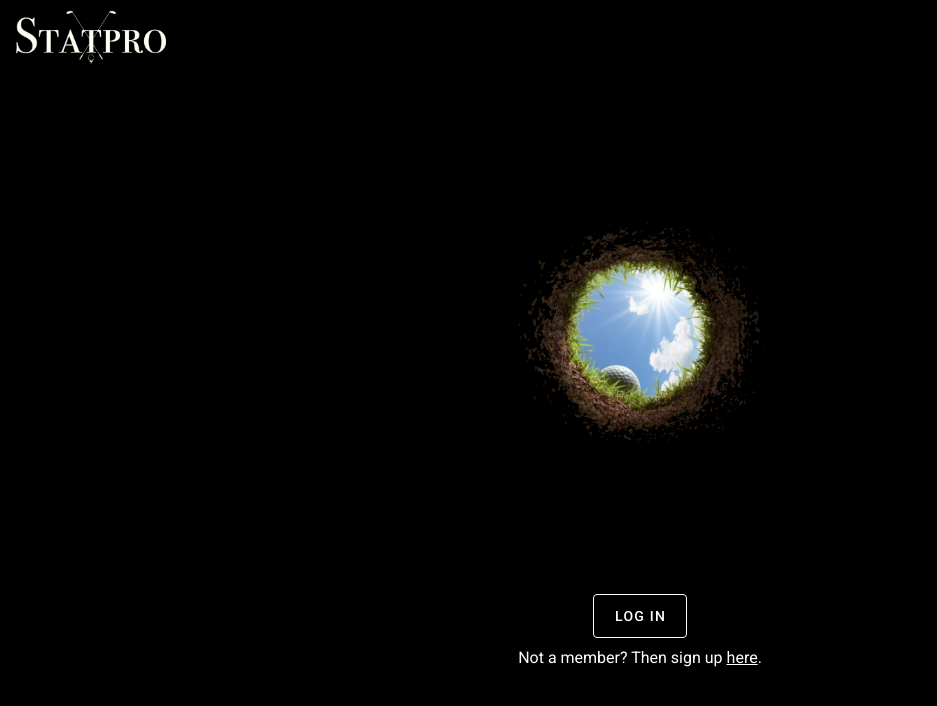
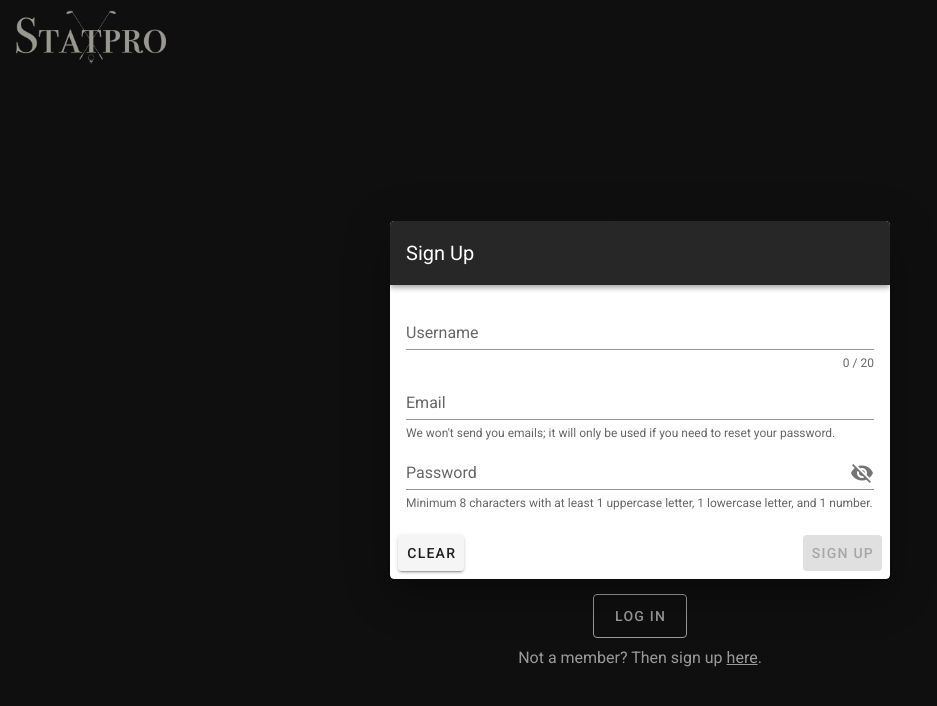
Before and after one commit to samueljohnwilson/golfpro-vue, a Vue app: page /#/ in a window 1280 px wide. Both pictures are taken after a click on the link "here". Shown: the top 706 px of the page, without its empty margins (0-937 px from the left). Built offline with nearby package versions, Linux system fonts and the light colour scheme.

Commit message:
Refactor to separate modals

```diff
--- a/src/components/Landing.vue
+++ b/src/components/Landing.vue
@@ -4,40 +4,45 @@
     text-center
     wrap
   >
-    <Modal
-      @close-modal="dialog = false"
-      :dialog="dialog"
+    <RegisterModal
+      @close-modal="registerModal = false"
+      :dialog="registerModal"
+    />
+    <LoginModal
+      @close-modal="loginModal = false"
+      :dialog="loginModal"
     />
     <v-img src="../assets/golfpro-background-small.png" max-width="250" contain/>
     <div class="auth-wrapper">
-      <router-link to='/home'>
       <v-btn
         large
         ripple
         outlined
         color="white"
-          @click.stop="dialog = true"
+        @click.stop="loginModal = true"
       >
         Log In
       </v-btn>
-      </router-link>
-      <span class="signup">Not a member? Then sign up <a>here</a>.</span>
+      <span class="signup">Not a member? Then sign up <a @click.stop="registerModal = true">here</a>.</span>
     </div>
   </v-layout>
 </template>
 <script>
-import Modal from './Modal.vue';
+import LoginModal from './LoginModal.vue';
+import RegisterModal from './RegisterModal.vue';
 export default {
   name: 'Landing',
 
   data: function() {
     return {
-      dialog: false,
+      loginModal: false,
+      registerModal: false,
     }
   },
 
   components: {
-    Modal,
+    LoginModal,
+    RegisterModal,
   }
 };
 </script>
--- a/src/components/Login.vue
+++ /dev/null
@@ -1,89 +0,0 @@
-<template>
-  <ValidationObserver ref="obs" v-slot="{ invalid, validated, passes, validate }">
-    <v-card class="elevation-12">
-      <v-toolbar dark color="dark-grey">
-        <v-toolbar-title>Sign Up</v-toolbar-title>
-      </v-toolbar>
-      <v-card-text>
-        <v-form>
-          <ValidationProvider name="username" rules="required|max:20" v-slot="{ errors, valid }">
-            <v-text-field
-              v-model="name"
-              :counter="20"
-              :error-messages="errors"
-              :success="valid"
-              label="Username"
-              required
-            ></v-text-field>
-          </ValidationProvider>
-          <ValidationProvider name="email" rules="required|email" v-slot="{ errors, valid }">
-            <v-text-field
-              v-model="email"
-              :error-messages="errors"
-              :success="valid"
-              label="Email"
-              required
-              hint="We won't send you emails; it will only be used if you need to reset your password."
-              persistent-hint
-            ></v-text-field>
-          </ValidationProvider>
-          <ValidationProvider name="password" :rules="rules.password"  v-slot="{ errors, valid }">
-            <v-text-field
-              v-model="password"
-              :type="show ? 'text' : 'password'"
-              :append-icon="show ? 'visibility' : 'visibility_off'"
-              @click:append="show = !show"
-              :error-messages="errors"
-              :success="valid"
-              label="Password"
-              required
-              hint="Minimum 8 characters with at least 1 uppercase letter, 1 lowercase letter, and 1 number."
-              persistent-hint
-            ></v-text-field>
-          </ValidationProvider>
-        </v-form>
-      </v-card-text>
-      <v-card-actions>
-        <v-btn @click="clear">Clear</v-btn>
-        <v-spacer></v-spacer>
-        <v-btn
-          color="primary"
-          @click="passes(submit)"
-          :disabled="invalid || !validated"
-        >
-          Sign Up
-        </v-btn>
-      </v-card-actions>
-    </v-card>
-  </ValidationObserver>
-</template>
-
-<script>
-import {
-  ValidationObserver,
-  ValidationProvider
-} from "vee-validate";
-import { rules } from '../validations';
-
-export default {
-  data: () => ({
-    name: "",
-    email: "",
-    password: "",
-    show: false,
-    rules
-  }),
-  components: {
-    ValidationProvider,
-    ValidationObserver
-  },
-  methods: {
-    async clear() {
-      this.name = this.email = this.password = "";
-      requestAnimationFrame(() => {
-        this.$refs.obs.reset();
-      });
-    },
-  }
-};
-</script>
--- /dev/null
+++ b/src/components/LoginModal.vue
@@ -0,0 +1,100 @@
+<template>
+  <div class="text-center">
+    <v-dialog v-model="dialogState" width="500">
+      <ValidationObserver ref="obs" v-slot="{ invalid, validated, passes, validate }">
+        <v-card>
+          <v-toolbar dark>
+            <v-toolbar-title>Log In</v-toolbar-title>
+          </v-toolbar>
+          <v-card-text>
+            <v-form>
+              <ValidationProvider name="email" rules="required" v-slot="{ errors, valid }">
+                <v-text-field
+                  autocomplete="off"
+                  v-model="email"
+                  :error-messages="errors"
+                  :success="valid"
+                  label="Email"
+                  required
+                ></v-text-field>
+              </ValidationProvider>
+              <ValidationProvider name="password" rules="required"  v-slot="{ errors, valid }">
+                <v-text-field
+                  v-model="password"
+                  :type="show ? 'text' : 'password'"
+                  :append-icon="show ? 'visibility' : 'visibility_off'"
+                  @click:append="show = !show"
+                  :error-messages="errors"
+                  :success="valid"
+                  label="Password"
+                  required
+                  hint="Minimum 8 characters with at least 1 uppercase letter, 1 lowercase letter, and 1 number."
+                  persistent-hint
+                ></v-text-field>
+              </ValidationProvider>
+            </v-form>
+          </v-card-text>
+          <v-card-actions>
+            <v-btn @click="clear">Clear</v-btn>
+            <v-spacer></v-spacer>
+            <v-btn color="green" @click="passes(submit)" :disabled="invalid || !validated">
+              Log In
+            </v-btn>
+          </v-card-actions>
+        </v-card>
+      </ValidationObserver>
+    </v-dialog>
+  </div>
+</template>
+<script>
+import {
+  ValidationObserver,
+  ValidationProvider
+} from "vee-validate";
+import { rules } from '../validations';
+
+export default {
+  name: 'LoginModal',
+  components: {
+    ValidationProvider,
+    ValidationObserver,
+  },
+  data: function() {
+    return {
+      email: "",
+      password: "",
+      show: false,
+      rules
+    }
+  },
+  props: {
+    dialog: Boolean,
+  },
+  computed: {
+    dialogState: {
+      get: function() {
+        return this.dialog
+      },
+      set: function(val) {
+        if (!val) {
+          this.$emit('close-modal');
+        }
+      }
+    }
+  },
+  methods: {
+    async clear() {
+      this.name = this.email = this.password = "";
+      requestAnimationFrame(() => {
+        this.$refs.obs.reset();
+      });
+    },
+    login() {
+      let email = this.email
+      let password = this.password
+      this.$store.dispatch('login', { email, password })
+        .then(() => this.$router.push('/'));
+    }
+  }
+};
+</script>
--- a/src/components/Modal.vue
+++ /dev/null
@@ -1,54 +0,0 @@
-<template>
-  <div class="text-center">
-    <v-dialog
-      v-model="dialogState"
-      width="500"
-    >
-      <Login/>
-    </v-dialog>
-  </div>
-</template>
-<script>
-import Login from './Login';
-
-export default {
-  name: 'Modal',
-
-  components: {
-    Login,
-  },
-
-  data: function() {
-    return {
-      email : "",
-      password : ""
-    }
-  },
-
-  props: {
-    dialog: Boolean,
-  },
-
-  computed: {
-    dialogState: {
-      get: function() {
-        return this.dialog
-      },
-      set: function(val) {
-        if (!val) {
-          this.$emit('close-modal');
-        }
-      }
-    }
-  },
-
-  methods: {
-    login: function() {
-      let email = this.email
-      let password = this.password
-      this.$store.dispatch('login', { email, password })
-        .then(() => this.$router.push('/'));
-    }
-  }
-};
-</script>
--- /dev/null
+++ b/src/components/RegisterModal.vue
@@ -0,0 +1,114 @@
+<template>
+  <div class="text-center">
+    <v-dialog v-model="dialogState" width="500">
+      <ValidationObserver ref="obs" v-slot="{ invalid, validated, passes, validate }">
+        <v-card>
+          <v-toolbar dark>
+            <v-toolbar-title>Sign Up</v-toolbar-title>
+          </v-toolbar>
+          <v-card-text>
+            <v-form>
+              <ValidationProvider name="username" rules="required|max:20" v-slot="{ errors, valid }">
+                <v-text-field
+                  v-model="name"
+                  :counter="20"
+                  :error-messages="errors"
+                  :success="valid"
+                  label="Username"
+                  required
+                ></v-text-field>
+              </ValidationProvider>
+              <ValidationProvider name="email" rules="required|email" v-slot="{ errors, valid }">
+                <v-text-field
+                  v-model="email"
+                  :error-messages="errors"
+                  :success="valid"
+                  label="Email"
+                  required
+                  hint="We won't send you emails; it will only be used if you need to reset your password."
+                  persistent-hint
+                ></v-text-field>
+              </ValidationProvider>
+              <ValidationProvider name="password" :rules="rules.password"  v-slot="{ errors, valid }">
+                <v-text-field
+                  v-model="password"
+                  :type="show ? 'text' : 'password'"
+                  :append-icon="show ? 'visibility' : 'visibility_off'"
+                  @click:append="show = !show"
+                  :error-messages="errors"
+                  :success="valid"
+                  label="Password"
+                  required
+                  hint="Minimum 8 characters with at least 1 uppercase letter, 1 lowercase letter, and 1 number."
+                  persistent-hint
+                ></v-text-field>
+              </ValidationProvider>
+            </v-form>
+          </v-card-text>
+          <v-card-actions>
+            <v-btn @click="clear">Clear</v-btn>
+            <v-spacer></v-spacer>
+            <v-btn color="green" @click="register" :disabled="invalid || !validated">
+              Sign Up
+            </v-btn>
+          </v-card-actions>
+        </v-card>
+      </ValidationObserver>
+    </v-dialog>
+  </div>
+</template>
+
+<script>
+import {
+  ValidationObserver,
+  ValidationProvider
+} from "vee-validate";
+import { rules } from '../validations';
+
+export default {
+  name: 'RegisterModal',
+  data: () => ({
+    name: "",
+    email: "",
+    password: "",
+    show: false,
+    badRegistration: false,
+    rules
+  }),
+  components: {
+    ValidationProvider,
+    ValidationObserver
+  },
+  props: {
+    dialog: Boolean,
+  },
+  computed: {
+    dialogState: {
+      get: function() {
+        return this.dialog
+      },
+      set: function(val) {
+        if (!val) {
+          this.$emit('close-modal');
+        }
+      }
+    }
+  },
+  methods: {
+    async clear() {
+      this.name = this.email = this.password = "";
+      requestAnimationFrame(() => {
+        this.$refs.obs.reset();
+      });
+    },
+    register() {
+      const name = this.name;
+      const email = this.email;
+      const password = this.password;
+      this.$store.dispatch('register', { name, email, password })
+        .then(() => this.$router.push('/home'))
+        .catch(() => this.badRegistration = true);
+    }
+  }
+};
+</script>
```
Lines whose indentation alone changed are shown as unchanged.
